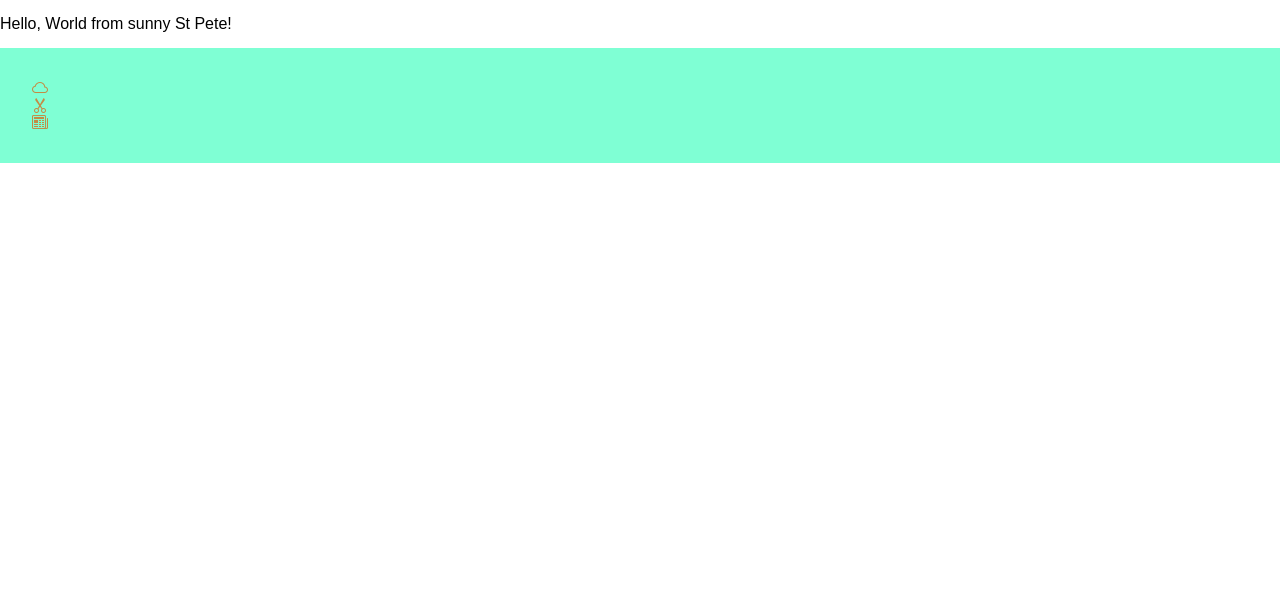
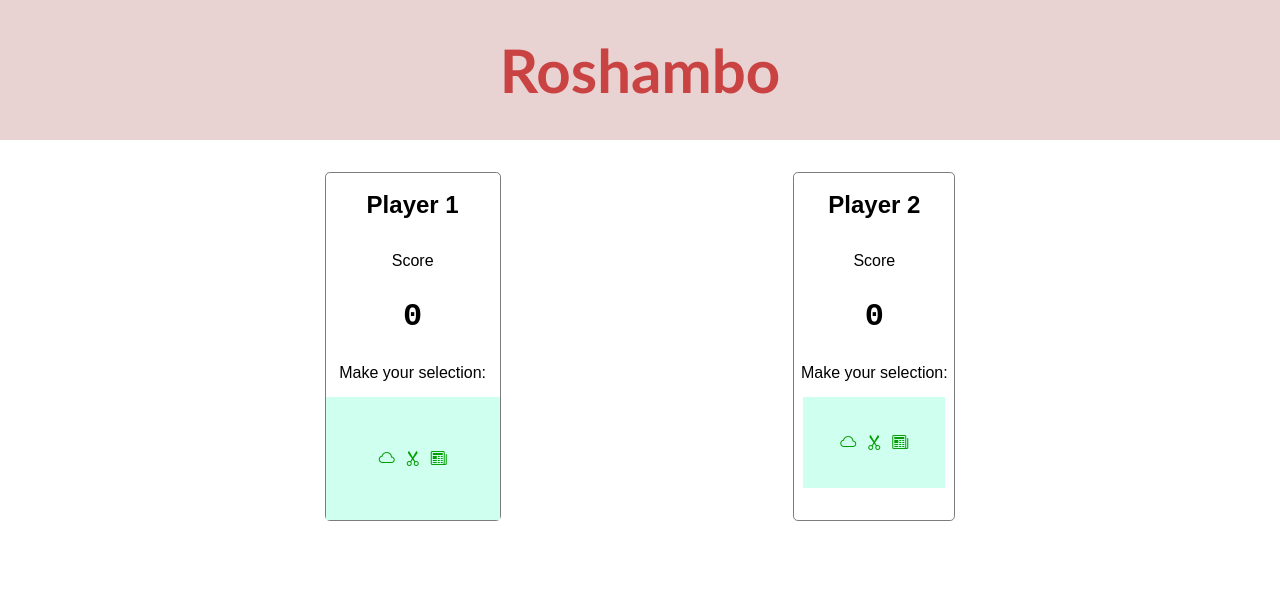
Before and after one commit to shawnsoltesz/RoshamboJS, a website built with Vite: page index.html in a window 1280 px wide. Built offline with nearby package versions, Linux system fonts and the light colour scheme.

Commit message:
updates to Index and CSS

```diff
--- a/index.html
+++ b/index.html
@@ -10,15 +10,36 @@
       href="https://cdn.jsdelivr.net/npm/bootstrap-icons@1.5.0/font/bootstrap-icons.css"
     />
   </head>
+
   <body>
-    <p>Hello, World from sunny St Pete!</p>
+    <header>
+      <h1>Roshambo</h1>
+    </header>
+    <main>
+      <section class="player1">
+        <h2>Player 1</h2>
+        <p>Score</p>
+        <h3>0</h3>
+        <p>Make your selection:</p>
+        <buttons>
+          <i class="rock bi bi-cloud"></i>
+          <i class="scissors bi bi-scissors"></i>
+          <i class="paper bi bi-newspaper"></i>
+        </buttons>
+      </section>
+
+      <section class="player2">
+        <h2>Player 2</h2>
+        <p>Score</p>
+        <h3>0</h3>
+        <p>Make your selection:</p>
+        <buttons>
+          <i class="rock bi bi-cloud"></i>
+          <i class="scissors bi bi-scissors"></i>
+          <i class="paper bi bi-newspaper"></i>
+        </buttons>
+      </section>
+    </main>
     <script type="module" src="/src/main.ts"></script>
-    <div class="buttonsT1">
-      <ul>
-        <li><i class="rock bi bi-cloud"></i></li>
-        <li><i class="scissors bi bi-scissors"></i></li>
-        <li><i class="paper bi bi-newspaper"></i></li>
-      </ul>
-    </div>
   </body>
 </html>
--- a/src/style.css
+++ b/src/style.css
@@ -9,21 +9,105 @@ body {
   min-height: auto;
 }
 
+main {
+  display: flex;
+  flex-wrap: wrap;
+  justify-content: space-evenly;
+  padding: 2rem;
+}
+
+header {
+  display: flex;
+  justify-content: center;
+  font-family: 'Gill Sans', 'Gill Sans MT', Calibri, 'Trebuchet MS', sans-serif;
+  color: rgb(202, 67, 67);
+  font-size: 30px;
+  background-color: rgb(233, 210, 210);
+}
+
 ul {
   margin: 0;
   padding: 0;
   list-style: none;
 }
 
-.buttonsT1 {
+.player1 buttons {
   display: flex;
-  justify-content: space-between;
-  background-color: aquamarine;
-  color: rgb(195, 140, 68);
+  justify-content: space-around;
+  align-content: center;
+  background-color: rgb(207, 255, 239);
+  color: rgb(245, 207, 156);
+  padding: 3rem;
+}
+
+.player2 buttons {
+  display: flex;
+  background-color: rgb(207, 255, 239);
   padding: 2rem;
 }
 
-i .rock {
+main {
+  display: flex;
+  flex-wrap: wrap;
+  justify-content: space-evenly;
+}
+
+section {
+  min-width: 10rem;
+  border: thin solid #7c7c7c;
+  border-radius: 0.3rem;
+  margin-bottom: 3rem;
+
+  display: flex;
+  flex-direction: column;
+  align-items: center;
+}
+
+section h2,
+section p {
+  text-align: center;
+}
+
+section h3 {
+  margin: 1rem 0;
+  font-family: Monospace;
+  font-size: 2rem;
+}
+
+buttons {
+  padding-left: 0;
+  padding-right: 0;
+  border: none;
+}
+.player1 buttons i.rock,
+.player1 buttons i.scissors,
+.player1 buttons i.paper,
+.player2 buttons i.rock,
+.player2 buttons i.scissors,
+.player2 buttons i.paper {
+  color: rgb(2, 157, 2);
   cursor: pointer;
-  display: flex;
+  padding: 5px;
 }
+
+.player1 buttons i.rock:hover,
+.player1 buttons i.paper:hover,
+.player1 buttons i.scissors:hover,
+.player2 buttons i.rock:hover,
+.player2 buttons i.paper:hover,
+.player2 buttons i.scissors:hover {
+  color: rgb(16, 83, 16);
+  cursor: pointer;
+  padding: 5px;
+}
+
+.player1 buttons i.rock:active,
+.player1 buttons i.paper:active,
+.player1 buttons i.scissors:active,
+.player2 buttons i.rock:active,
+.player2 buttons i.paper:active,
+.player2 buttons i.scissors:active {
+  color: rgb(1, 15, 1);
+  cursor: pointer;
+  padding: 5px;
+}
```
Also changed, not shown: README.md.
